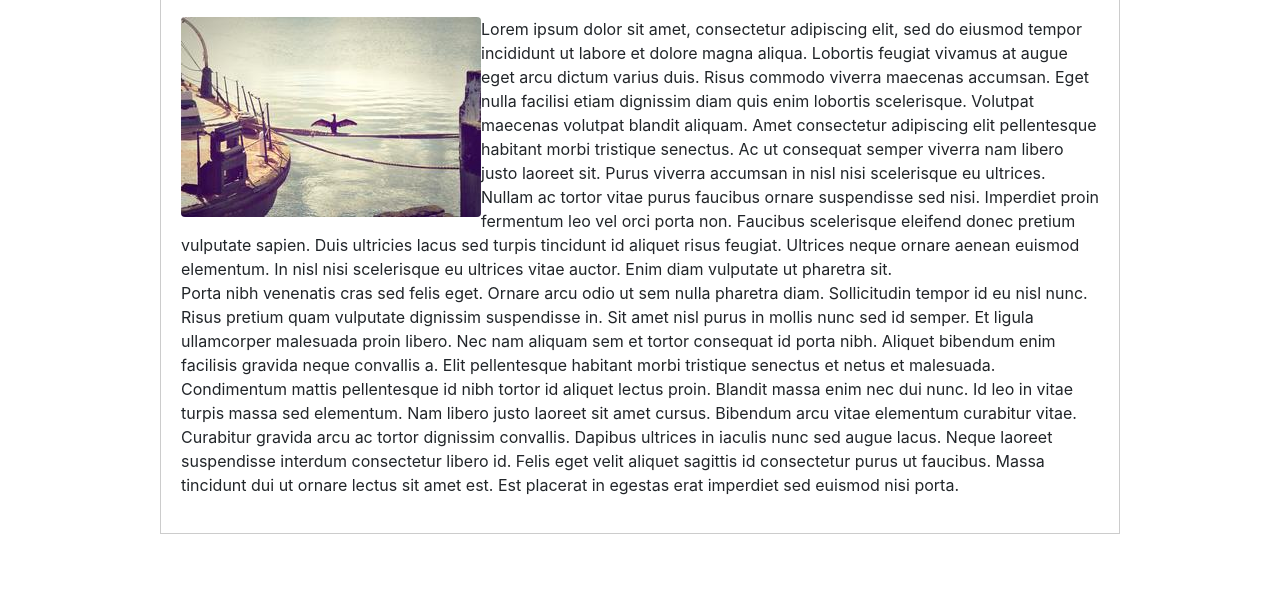
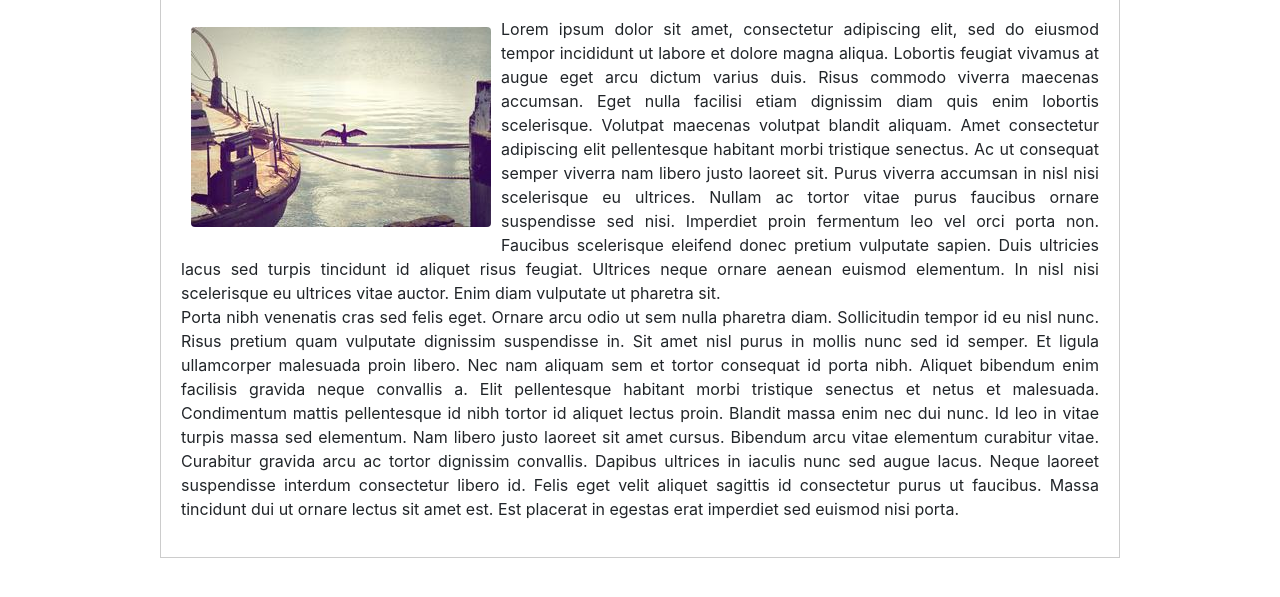
Before and after one commit to sjwarren91/Bootstrap-Portfolio, a plain HTML site: page index.html in a window 1280 px wide. Shown: the part 189-786 px from the top of the page. Drawn offline with nearby package versions, Linux system fonts and the light colour scheme.

Commit message:
added title, adjusted img margins

```diff
--- a/assets/css/style.css
+++ b/assets/css/style.css
@@ -21,6 +21,7 @@ header {
     padding: 20px;
     border: 1px solid #cccccc;
     width: 960px;
+    margin-bottom: 25px;
 }
 
 .about-me-heading {
@@ -28,3 +29,7 @@ header {
     border-bottom: 2px solid #cccccc;
     margin-bottom: 20px;
 }
+
+p {
+    text-align: justify;
+}
--- a/index.html
+++ b/index.html
@@ -5,7 +5,7 @@
 
     <meta charset="utf-8">
     <meta name="viewport" content="width=device-width, initial-scale=1, shrink-to-fit=no">
-
+    <title>About Me</title>
     <link rel="stylesheet" href="https://stackpath.bootstrapcdn.com/bootstrap/4.3.1/css/bootstrap.min.css"
         integrity="sha384-ggOyR0iXCbMQv3Xipma34MD+dH/1fQ784/j6cY/iJTQUOhcWr7x9JvoRxT2MZw1T" crossorigin="anonymous">
 
@@ -43,12 +43,9 @@
         </div>
     </header>
 
-    <div class="clearfix"></div>
-
-
     <div class="container one">
         <h2 class="about-me-heading">About Me</h2>
-        <img src="assets/images/placeholder.jpg" class="rounded float-left" alt="">
+        <img src="assets/images/placeholder.jpg" class="rounded float-left img1" alt="" style="margin: 10px;">
         <p>Lorem ipsum dolor sit amet, consectetur adipiscing elit, sed do eiusmod tempor incididunt ut labore et dolore
             magna aliqua. Lobortis feugiat vivamus at augue eget arcu dictum varius duis. Risus commodo viverra maecenas
             accumsan. Eget nulla facilisi etiam dignissim diam quis enim lobortis scelerisque. Volutpat maecenas
```
